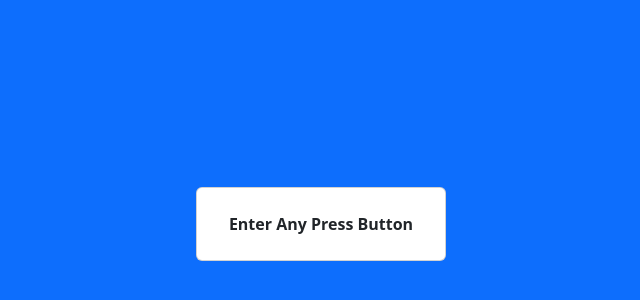
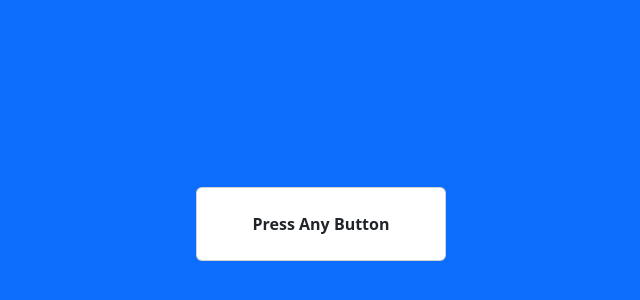
Before and after one commit to mudasirNadeem/JSTest, a plain HTML site: page event-keycodes/event-keycodes.html in a window 1280 px wide. Shown: the part 176-476 px from the top of the page, 319-959 px from the left. Drawn offline with nearby package versions, Linux system fonts and the light colour scheme.

Commit message:
textChanges

```diff
--- a/event-keycodes/event-keycodes.html
+++ b/event-keycodes/event-keycodes.html
@@ -34,7 +34,7 @@
     </div> -->
       <div class="p-4" id="insert">
         <strong class="text-center p-4 card mb-0" style="min-width: 250px"
-          >Enter Any Press Button</strong
+          > Press Any Button</strong
         >
       </div>
     </div>
```
